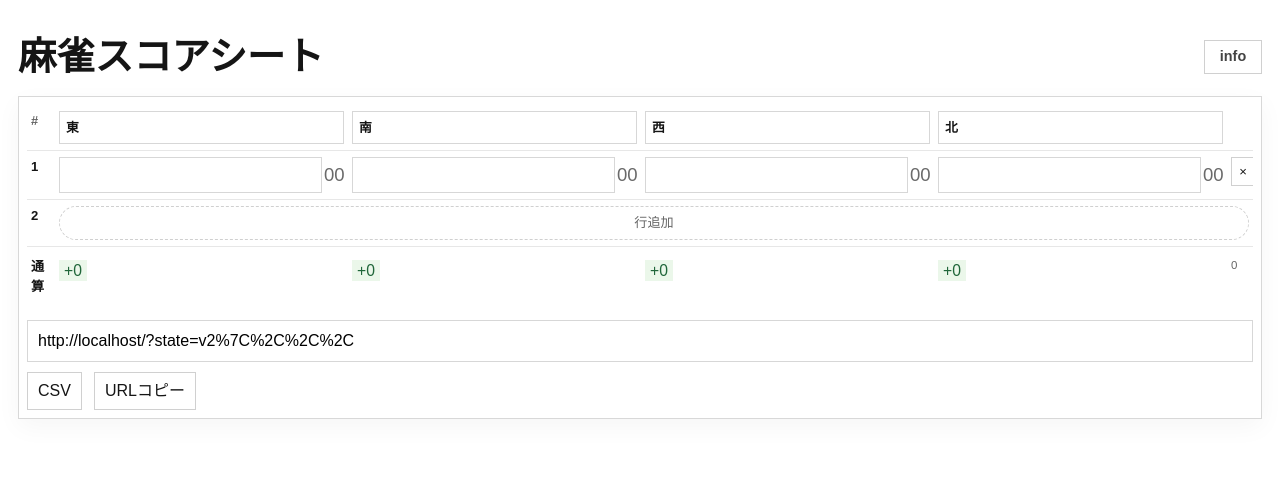
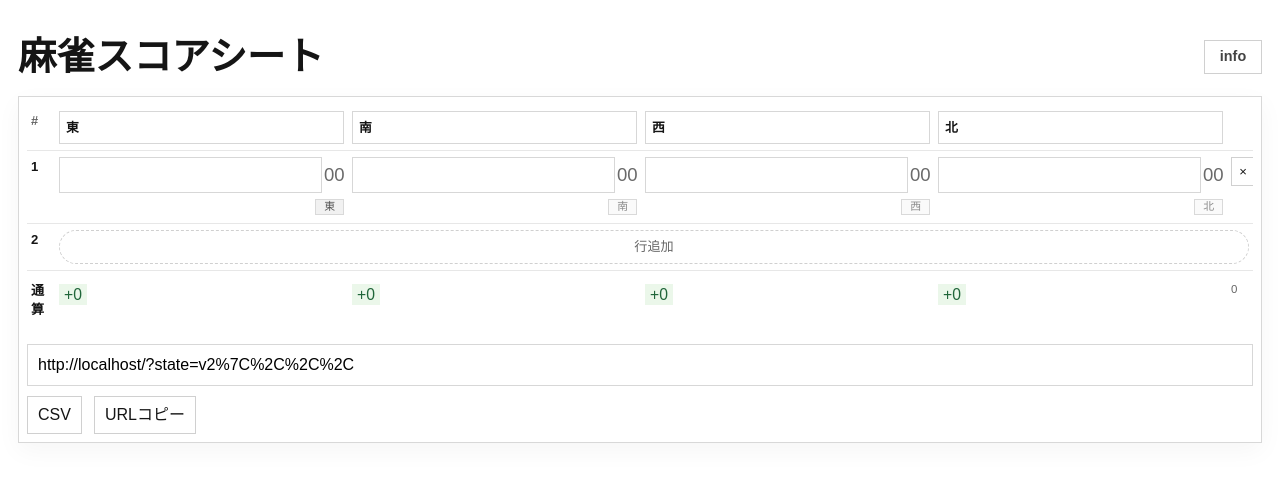
Before and after one commit to Npieju/mahjong-sheet, a React (Vite) app: page / in a window 1280 px wide. Shown: the top 482 px of the page. Built offline with nearby package versions, Linux system fonts and the light colour scheme.

Commit message:
Add per-game wind order selector

```diff
--- a/src/App.tsx
+++ b/src/App.tsx
@@ -1,7 +1,7 @@
 import { useEffect, useMemo, useRef, useState } from 'react';
 import { buildCsv } from './lib/csv';
 import { defaultState } from './lib/defaults';
-import { createGameRow, resolveGameRow, SCORE_UNIT, TOTAL_POINTS, type GameRow } from './lib/sheet';
+import { createGameRow, getTieBreakOrder, getWindLabel, resolveGameRow, SCORE_UNIT, TOTAL_POINTS, type GameRow } from './lib/sheet';
 import { buildShareUrl, loadSavedState, readSharedState, saveState, serializeState } from './lib/state';
 import { calculateGameResults, formatDelta } from './lib/settlement';
 
@@ -61,6 +61,7 @@ function App() {
               seat,
               name: playerNames[seat],
               score,
+              tieBreakOrder: getTieBreakOrder(row.eastSeat, seat),
             })),
           ),
         };
@@ -108,6 +109,18 @@ function App() {
     setGames((currentGames) => [...currentGames, createGameRow()]);
   };
 
+  const updateEastSeat = (rowId: string, eastSeat: number) => {
+    setGames((currentGames) =>
+      currentGames.map((row) => {
+        if (row.id !== rowId) {
+          return row;
+        }
+
+        return { ...row, eastSeat };
+      }),
+    );
+  };
+
   const removeGame = (rowId: string) => {
     setGames((currentGames) => {
       const nextGames = currentGames.filter((row) => row.id !== rowId);
@@ -151,7 +164,7 @@ function App() {
               <li>4 麻の雀魂式。</li>
               <li>25000 持ち、30000 返し。</li>
               <li>オカ 20、ウマ +15 / +5 / -5 / -15。</li>
-              <li>同点時は座順優先。</li>
+              <li>同点時は座順優先。各行の風ボタンで指定可能。</li>
             </ul>
             <p className="info-label">保存</p>
             <ul className="info-list">
@@ -232,11 +245,24 @@ function App() {
                             />
                             <span className="score-suffix">00</span>
                           </div>
-                          {result ? (
-                            <div className={`result-chip ${result.total >= 0 ? 'plus' : 'minus'}`}>
-                              {formatDelta(result.total)}
-                            </div>
-                          ) : null}
+                          <div className="cell-meta-row">
+                            {result ? (
+                              <div className={`result-chip ${result.total >= 0 ? 'plus' : 'minus'}`}>
+                                {formatDelta(result.total)}
+                              </div>
+                            ) : (
+                              <div className="result-chip-placeholder" />
+                            )}
+                            <button
+                              type="button"
+                              className={`wind-button ${game.row.eastSeat === seat ? 'active' : ''}`}
+                              onClick={() => updateEastSeat(game.row.id, seat)}
+                              title={`${playerNames[seat]} をこの行の東家にする`}
+                              aria-label={`この行の ${playerNames[seat]} を東家にする`}
+                            >
+                              {getWindLabel(game.row.eastSeat, seat)}
+                            </button>
+                          </div>
                         </td>
                       );
                     })}
--- a/src/lib/settlement.ts
+++ b/src/lib/settlement.ts
@@ -2,6 +2,7 @@ export type MahjongSoulPlayer = {
   seat: number;
   name: string;
   score: number;
+  tieBreakOrder?: number;
 };
 
 export type MahjongSoulRule = {
@@ -47,7 +48,7 @@ export function getPlacementOrder(players: MahjongSoulPlayer[]) {
       return right.score - left.score;
     }
 
-    return left.seat - right.seat;
+    return (left.tieBreakOrder ?? left.seat) - (right.tieBreakOrder ?? right.seat);
   });
 }
 
--- a/src/lib/sheet.ts
+++ b/src/lib/sheet.ts
@@ -1,6 +1,7 @@
 export type GameRow = {
   id: string;
   scores: [string, string, string, string];
+  eastSeat: number;
 };
 
 export type ResolvedGameRow =
@@ -13,12 +14,26 @@ export type ResolvedGameRow =
 export const SCORE_UNIT = 100;
 export const TOTAL_POINTS = 100000;
 export const TOTAL_SCORE_UNITS = TOTAL_POINTS / SCORE_UNIT;
+export const WIND_LABELS = ['東', '南', '西', '北'] as const;
 
 export function createGameRow(): GameRow {
   return {
     id: `g-${Date.now()}-${Math.random().toString(36).slice(2, 8)}`,
     scores: ['', '', '', ''],
+    eastSeat: 0,
   };
+}
+
+export function normalizeEastSeat(value: unknown) {
+  return typeof value === 'number' && Number.isInteger(value) && value >= 0 && value < 4 ? value : 0;
+}
+
+export function getWindLabel(eastSeat: number, seat: number) {
+  return WIND_LABELS[(seat - eastSeat + 4) % 4];
+}
+
+export function getTieBreakOrder(eastSeat: number, seat: number) {
+  return (seat - eastSeat + 4) % 4;
 }
 
 function parseScore(value: string) {
--- a/src/lib/state.ts
+++ b/src/lib/state.ts
@@ -1,4 +1,4 @@
-import { createGameRow, isRowEmpty, SCORE_UNIT, type GameRow } from './sheet';
+import { createGameRow, isRowEmpty, normalizeEastSeat, SCORE_UNIT, type GameRow } from './sheet';
 
 export type AppState = {
   playerNames: [string, string, string, string];
@@ -69,6 +69,7 @@ function normalizeGames(value: unknown): GameRow[] | null {
       return {
         id: typeof entry.id === 'string' && entry.id ? entry.id : createGameRow().id,
         scores: entry.scores.map(normalizeScoreValue) as GameRow['scores'],
+        eastSeat: normalizeEastSeat(entry.eastSeat),
       } satisfies GameRow;
     })
     .filter((entry): entry is GameRow => entry !== null);
@@ -89,7 +90,7 @@ function normalizeLegacyGames(value: unknown): GameRow[] | null {
     return String(entry.score / SCORE_UNIT);
   }) as GameRow['scores'];
 
-  return [{ id: createGameRow().id, scores }];
+  return [{ id: createGameRow().id, scores, eastSeat: 0 }];
 }
 
 export function normalizeState(raw: unknown): AppState | null {
@@ -127,7 +128,7 @@ function trimTrailingEmptyGames(games: GameRow[]) {
 
 function serializeCompactState(state: AppState) {
   const rows = trimTrailingEmptyGames(state.games)
-    .map((game) => game.scores.join(','))
+    .map((game) => `${game.scores.join(',')}${game.eastSeat === 0 ? '' : `@${game.eastSeat}`}`)
     .join(';');
 
   if (isDefaultPlayerNames(state.playerNames)) {
@@ -153,13 +154,23 @@ function deserializeCompactState(value: string) {
 
   const games = rowsPart
     .split(';')
-    .map((row) => row.split(','))
-    .map((scores) => {
+    .map((row) => {
+      const [scorePart, eastSeatPart] = row.split('@');
+      return {
+        scores: scorePart.split(','),
+        eastSeat: eastSeatPart === undefined ? 0 : Number(eastSeatPart),
+      };
+    })
+    .map(({ scores, eastSeat }) => {
       if (scores.length !== 4) {
         return null;
       }
 
-      return { id: createGameRow().id, scores: scores as GameRow['scores'] } satisfies GameRow;
+      return {
+        id: createGameRow().id,
+        scores: scores as GameRow['scores'],
+        eastSeat: normalizeEastSeat(eastSeat),
+      } satisfies GameRow;
     })
     .filter((game): game is GameRow => game !== null);
 
--- a/src/styles.css
+++ b/src/styles.css
@@ -263,6 +263,33 @@ textarea {
   font-variant-numeric: tabular-nums;
 }
 
+.cell-meta-row {
+  display: flex;
+  align-items: center;
+  gap: 4px;
+  margin-top: 3px;
+  min-height: 1.3rem;
+}
+
+.result-chip-placeholder {
+  flex: 1 1 auto;
+}
+
+.wind-button {
+  min-width: 1.8rem;
+  padding: 1px 4px;
+  border-color: #d9d9d9;
+  background: #fafafa;
+  color: #8a8a8a;
+  font-size: 0.68rem;
+  line-height: 1.1;
+}
+
+.wind-button.active {
+  color: #555;
+  background: #f1f1f1;
+}
+
 .result-chip.plus {
   background: #ebf7ea;
   color: #20663a;
@@ -359,6 +386,12 @@ button {
     font-size: 0.86rem;
   }
 
+  .wind-button {
+    min-width: 1.65rem;
+    padding: 1px 3px;
+    font-size: 0.62rem;
+  }
+
   .info-button {
     min-width: 52px;
     height: 30px;
```
Also changed, not shown: 2 other files (tests, documents, lock files or other folders).
